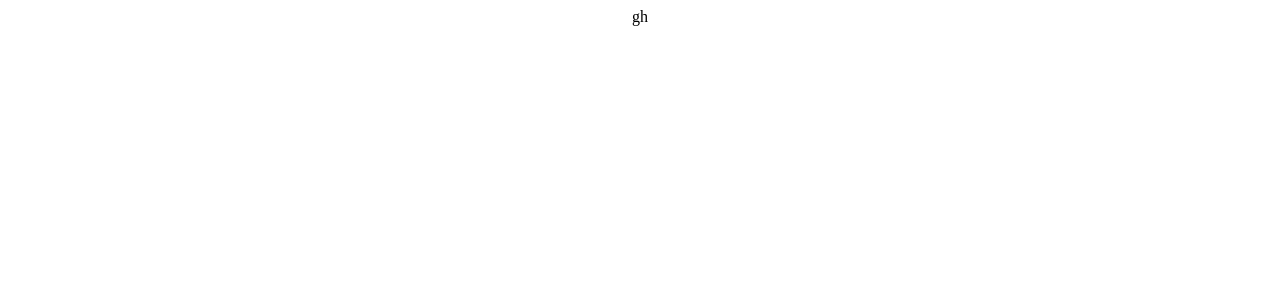
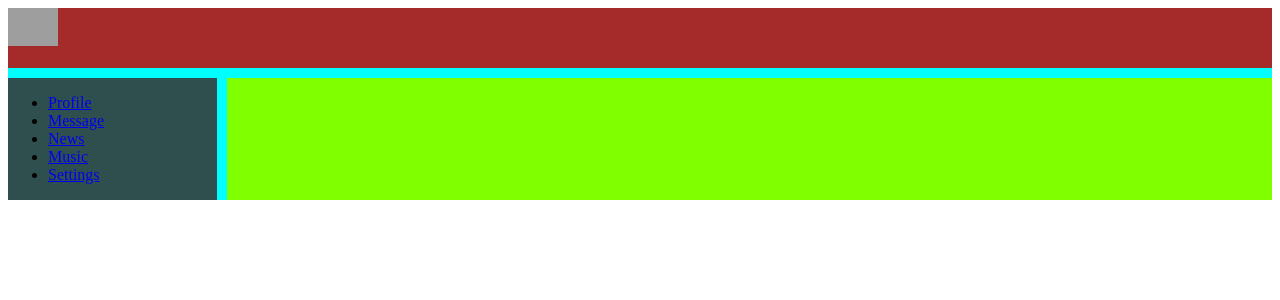
Before and after one commit to Valkiria0000/social, a React (Create React App) app in the folder my-social/: page / in a window 1280 px wide. Shown: the top 300 px of the page. Built offline with nearby package versions, Linux system fonts and the light colour scheme; grey boxes are pictures that could not be loaded.

Commit message:
add grid

```diff
--- a/my-social/src/App.css
+++ b/my-social/src/App.css
@@ -1,4 +1,29 @@
 .App {
+
+  max-width: 1440px;
+  background-color: aqua;
+  display: grid;
+  grid-template-rows: 60px 1fr;
+  grid-template-columns: 2fr 10fr;
+  grid-gap: 10px;
+  grid-template-areas:
+  "header header"
+  "navbar main";
+}
+
+.header {
+  grid-area: header;
+  background-color: brown;
+}
+.navbar {
+  grid-area: navbar;
+  background-color: darkslategray;
+}
+.main {
+  grid-area: main;
+  background-color: chartreuse;
+}
+/*.App {
   text-align: center;
 }
 
@@ -36,3 +61,4 @@
     transform: rotate(360deg);
   }
 }
+*/
--- a/my-social/src/App.js
+++ b/my-social/src/App.js
@@ -1,9 +1,14 @@
 import './App.css';
+import Header from './components/Header';
+import Navbar from './components/Navnar';
+import Profile from './components/Profile';
 
 function App() {
   return (
     <div className="App">
-     gh
+      <Header />
+      <Navbar />
+      <Profile />
     </div>
   );
 }
--- /dev/null
+++ b/my-social/src/components/Header.js
@@ -0,0 +1,9 @@
+ const Header = () => {
+    return (
+        <header className="header">
+            <img width={"50px"} src="https://e7.pngegg.com/pngimages/603/555/png-clipart-round-fanta-logo-fizzy-drinks-coca-cola-fanta-sprite-fanta-food-text.png"/>
+        </header>
+    )
+ }
+
+ export default Header;
--- /dev/null
+++ b/my-social/src/components/Navnar.js
@@ -0,0 +1,15 @@
+const Navbar = () => {
+    return (
+        <nav className="navbar">
+            <ul>
+                <li><a href="#">Profile</a></li>
+                <li><a href="#">Message</a></li>
+                <li><a href="#">News</a></li>
+                <li><a href="#">Music</a></li>
+                <li><a href="#">Settings</a></li>
+            </ul>
+        </nav>
+    )
+ }
+
+ export default Navbar;
--- /dev/null
+++ b/my-social/src/components/Profile.js
@@ -0,0 +1,9 @@
+const Profile = () => {
+    return (
+        <main className="main">
+
+        </main>
+    )
+ }
+
+ export default Profile;
```
